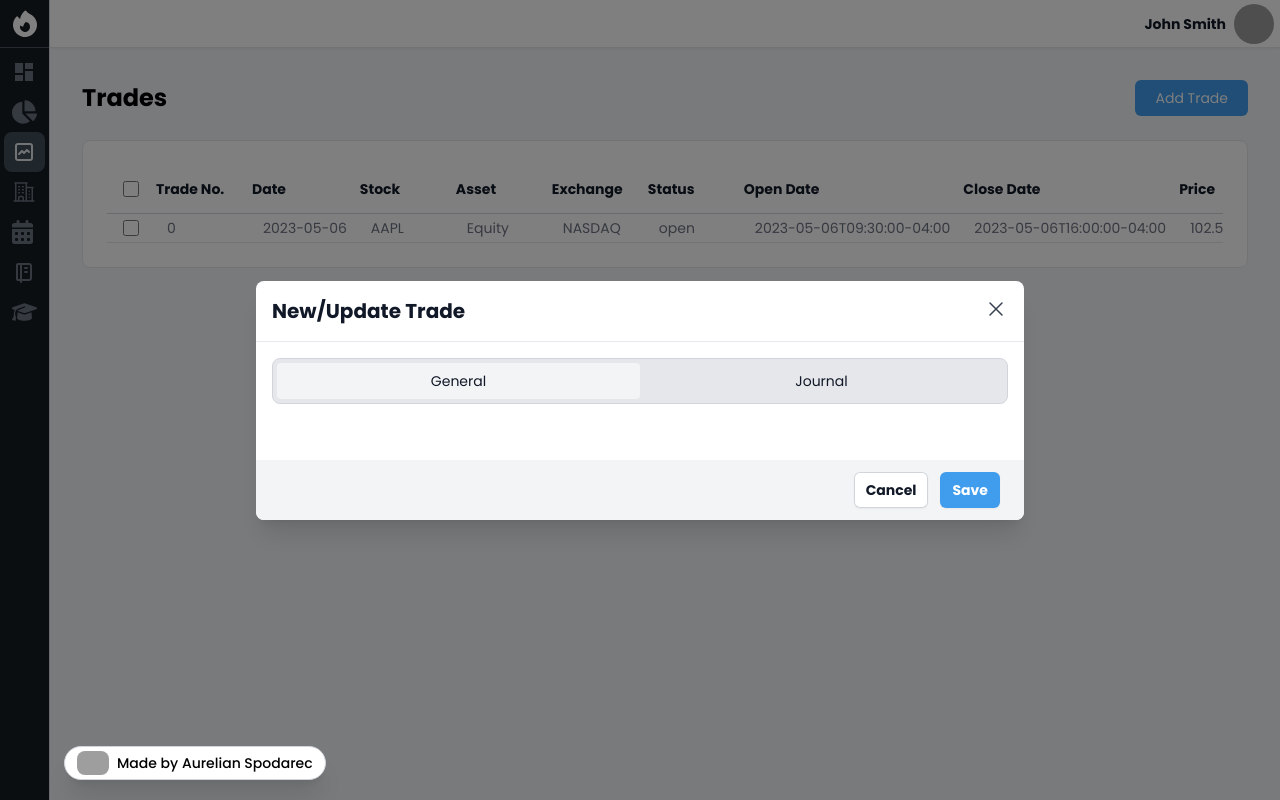
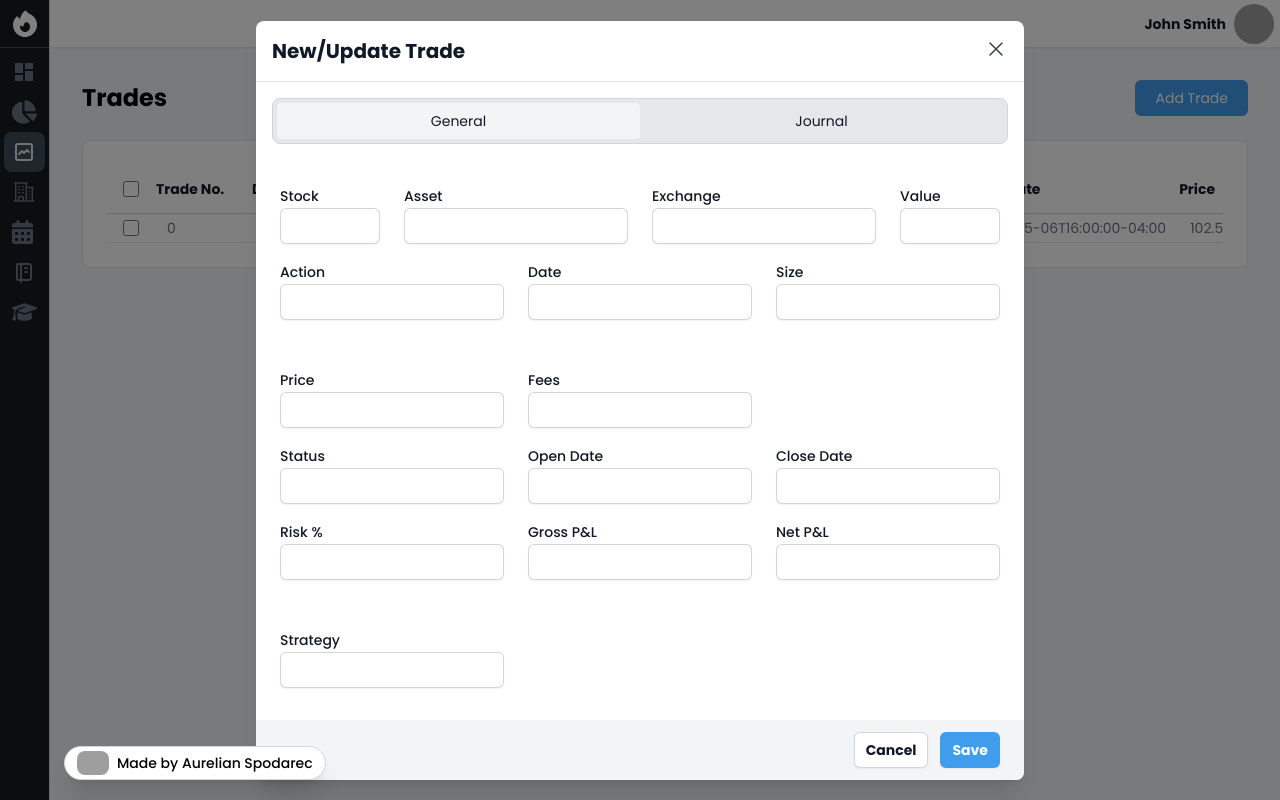
Before and after one commit to AurelianSpodarec/tradesmash-demo, a React (Vite) app: page /trades in a window 1280 px wide. Both pictures are taken after a click on the button "Add Trade". Built offline with nearby package versions, Linux system fonts and the light colour scheme; grey boxes are pictures that could not be loaded.

Commit message:
update: Added some form input to modal trade

```diff
--- a/src/views/components/Modal/ModalTrade/TradeGeneral/TradeGeneral.tsx
+++ b/src/views/components/Modal/ModalTrade/TradeGeneral/TradeGeneral.tsx
@@ -1,6 +1,78 @@
+import Input from "@/views/atoms/Input";
+
 function ModalTradeGeneral() {
     return (
         <div>
+
+
+            <div className="grid grid-cols-1 gap-x-6 gap-y-8 sm:grid-cols-6">
+                <div className="col-span-1">
+                    <Input label="Stock" name="stock" />
+                </div>
+                <div className="col-span-2">
+                    <Input label="Asset" name="asset" />
+                </div>
+
+                <div className="col-span-2">
+                    <Input label="Exchange" name="exchange" />
+                </div>
+                <div className="col-span-1">
+                    <Input label="Value" name="value" />
+                </div>
+
+            </div>
+
+            <div className="grid grid-cols-1 gap-x-6 gap-y-8 sm:grid-cols-6">
+                <div className="col-span-2">
+                    {/* Buy Sell
+                    */}
+                    <Input label="Action" name="status" />
+                </div>
+                <div className="col-span-2">
+                    <Input label="Date" name="date" />
+                </div>
+                <div className="col-span-2">
+                    <Input label="Size" name="size" />
+                </div>
+                <div className="col-span-2">
+                    <Input label="Price" name="price" />
+                </div>
+                <div className="col-span-2">
+                    <Input label="Fees" name="fees" />
+                </div>
+            </div>
+            <div>
+
+            </div>
+
+
+            <div className="grid grid-cols-1 gap-x-6 gap-y-8 sm:grid-cols-6">
+                <div className="col-span-2">
+                    <Input label="Status" name="status" />
+                </div>
+                <div className="col-span-2">
+                    <Input label="Open Date" name="openDate" />
+                </div>
+                <div className="col-span-2">
+                    <Input label="Close Date" name="closeDate" />
+                </div>
+            </div>
+
+
+            <div className="grid grid-cols-1 gap-x-6 gap-y-8 sm:grid-cols-6">
+                <div className="col-span-2">
+                    <Input label="Risk %" name="risk" />
+                </div>
+                <div className="col-span-2">
+                    <Input label="Gross P&L" name="gross-pl" />
+                </div>
+                <div className="col-span-2">
+                    <Input label="Net P&L" name="net-pl" />
+                </div>
+                <div className="col-span-2">
+                    <Input label="Strategy" name="strategy" />
+                </div>
+            </div>
 
         </div>
     )
--- a/src/views/pages/Trades/TradesIndex.tsx
+++ b/src/views/pages/Trades/TradesIndex.tsx
@@ -19,7 +19,7 @@ function TradesIndex() {
     const ModalContextAPI = useModal()
     const reduxTrades = useSelector((state:any) => state.trades);
     const trades = reduxTrades.trades
-    const mappedTradeNames = mapNames.trades({exclude: ["createdAt", "updatedAt"]})
+    const mappedTradeNames = mapNames.trades({exclude: ["createdAt", "updatedAt", "hasNote"]})
 
     function openModalTrade() {
         ModalContextAPI.open()
```
